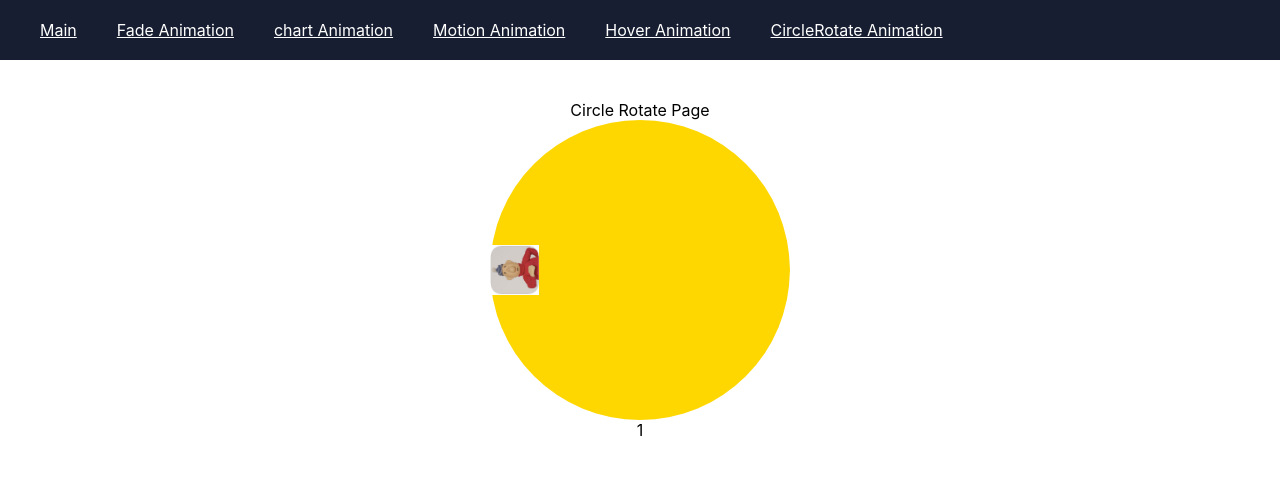
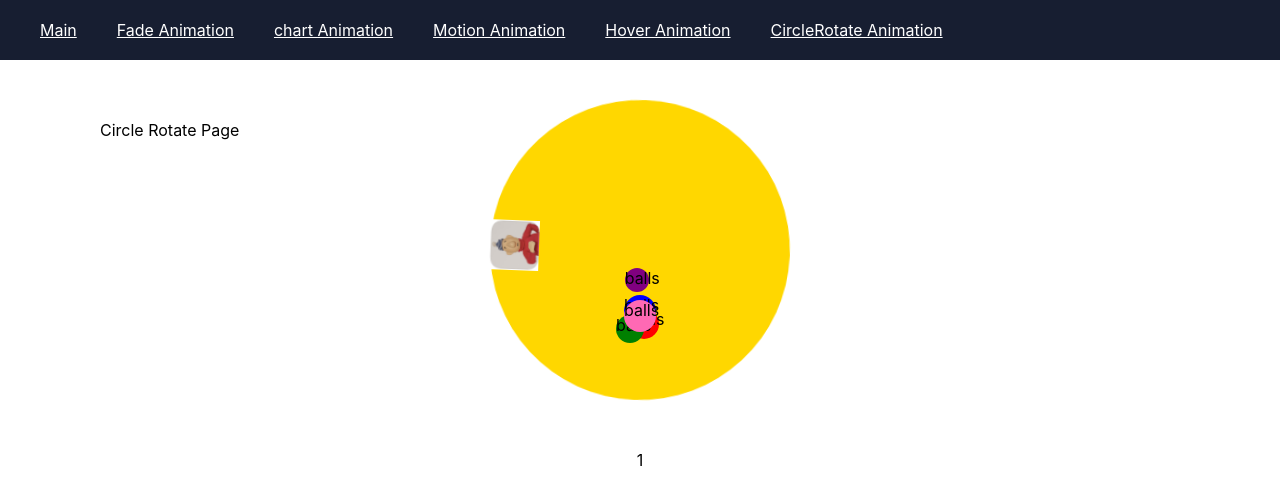
Before and after one commit to YANGHYUK/react-animation-collection, a React (Create React App) app: page /circlerotate in a window 1280 px wide. Shown: the top 496 px of the page. Built offline with nearby package versions, Linux system fonts and the light colour scheme.

Commit message:
rotate animation is making..

```diff
--- a/src/pages/CircleRotatePage/CircleRotatePage.js
+++ b/src/pages/CircleRotatePage/CircleRotatePage.js
@@ -27,7 +27,13 @@ export default function CircleRotatePage() {
   console.log({ count2 });
   return (
     <div className="circleRotate-style">
-      Circle Rotate Page
+      <div className="title">Circle Rotate Page</div>
+      <div className="balls1">balls</div>
+      <div className="balls2">balls</div>
+      <div className="balls3">balls</div>
+      <div className="balls4">balls</div>
+      <div className="balls5">balls</div>
+
       <div className="path">
         {count === 1 && <img src={Avatar} alt="Avatar" className="avatar" />}
         {count === 2 && <img src={Avatar} alt="Avatar" className="avatar" />}
@@ -35,7 +41,7 @@ export default function CircleRotatePage() {
         {count === 4 && <img src={Avatar} alt="Avatar" className="avatar" />}
         {count === 5 && <img src={Avatar} alt="Avatar" className="avatar" />}
       </div>
-      <div>
+      <div className="number">
         {count2 > 1 && <span>1</span>}
         {count2 > 2 && <span>2</span>}
         {count2 > 3 && <span>3</span>}
--- a/src/pages/CircleRotatePage/CircleRotatePage.scss
+++ b/src/pages/CircleRotatePage/CircleRotatePage.scss
@@ -2,18 +2,79 @@
   display: flex;
   flex-direction: column;
   align-items: center;
+  position: relative;
 
+  .title {
+    margin: 20px;
+    width: 100%;
+  }
+  .balls1 {
+    position: absolute;
+    top: 200px;
+    background-color: red;
+    width: 30px;
+    height: 30px;
+    border-radius: 50%;
+    z-index: 1;
+    animation: tremble1 0.7s infinite linear alternate;
+  }
+
+  .balls2 {
+    position: absolute;
+    top: 235px;
+    background-color: green;
+    width: 28px;
+    height: 28px;
+    border-radius: 50%;
+    z-index: 1;
+    animation: tremble2 0.4s infinite linear alternate;
+  }
+  .balls3 {
+    position: absolute;
+    top: 195px;
+    background-color: blue;
+    width: 32px;
+    height: 32px;
+    border-radius: 50%;
+    z-index: 1;
+    animation: tremble3 0.5s infinite linear alternate;
+  }
+  .balls4 {
+    position: absolute;
+    top: 175px;
+    background-color: purple;
+    width: 24px;
+    height: 24px;
+    border-radius: 50%;
+    z-index: 1;
+    animation: tremble2 0.3s infinite linear alternate;
+  }
+  .balls5 {
+    position: absolute;
+    top: 200px;
+    background-color: hotpink;
+    width: 32px;
+    height: 32px;
+    border-radius: 50%;
+    z-index: 1;
+    animation: tremble4 0.5s infinite linear alternate;
+  }
   .path {
+    position: absolute;
     width: 300px;
     height: 300px;
     border-radius: 50%;
     background-color: gold;
     text-align: center;
-    animation: spin 2s infinite linear backwards;
+    animation: spin 2.01s infinite linear backwards;
   }
   .avatar {
     width: 50px;
     transform: 50% 150px;
+  }
+  .number {
+    position: absolute;
+    top: 350px;
   }
 
   @keyframes spin {
@@ -21,4 +82,75 @@
       transform: rotate(-0.5turn);
     }
   }
+
+  @keyframes tremble1 {
+    0% {
+      margin-left: 0;
+      margin-top: 0;
+    }
+    50% {
+      margin-left: -20px;
+      margin-top: -20px;
+    }
+    100% {
+      margin-left: 20px;
+      margin-top: 20px;
+    }
+    // to {
+
+    // }
+  }
+  @keyframes tremble2 {
+    0% {
+      margin-left: 0;
+      margin-top: 0;
+    }
+    50% {
+      margin-left: -20px;
+      margin-top: -20px;
+    }
+    100% {
+      margin-left: 20px;
+      margin-top: 20px;
+    }
+    // to {
+
+    // }
+  }
+
+  @keyframes tremble3 {
+    0% {
+      margin-left: 0;
+      margin-top: 0;
+    }
+    50% {
+      margin-left: -40px;
+      margin-top: -40px;
+    }
+    100% {
+      margin-left: 15px;
+      margin-top: 15px;
+    }
+    // to {
+
+    // }
+  }
+  @keyframes tremble4 {
+    0% {
+      margin-left: 0;
+      margin-top: 0;
+    }
+
+    50% {
+      margin-right: 15px;
+      margin-top: 15px;
+    }
+    100% {
+      margin-right: -40px;
+      margin-top: -40px;
+    }
+    // to {
+
+    // }
+  }
 }
```
